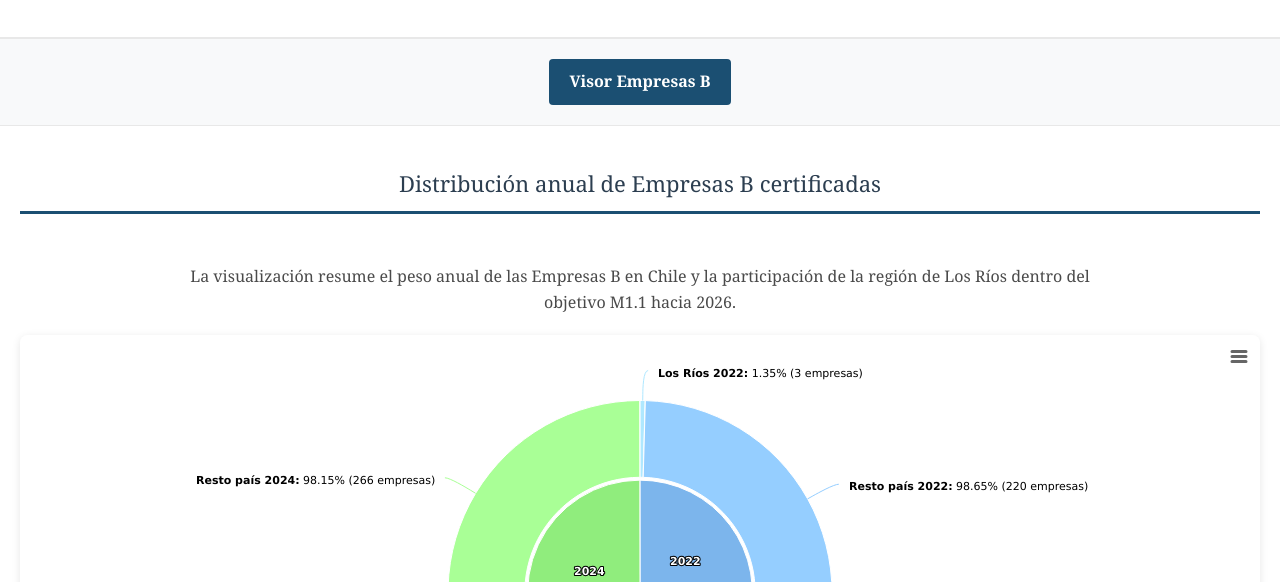
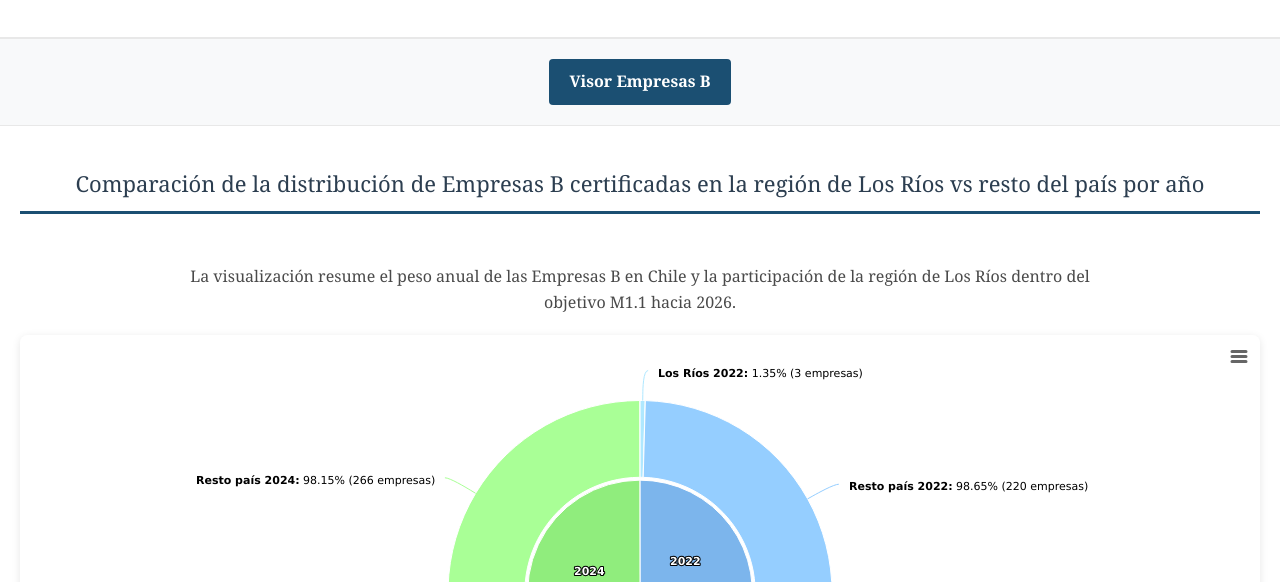
Before and after one commit to ObservaLosRios/empresas-b-certificadas, a plain HTML site: page docs/index.html in a window 1280 px wide. Shown: the part 218-800 px from the top of the page. Drawn offline with nearby package versions, Linux system fonts and the light colour scheme.

Commit message:
Actualizar título de sección del visor

```diff
--- a/docs/index.html
+++ b/docs/index.html
@@ -31,7 +31,7 @@
 
     <div class="container">
         <section id="empresas-b" class="section active">
-            <h2 class="section-title">Distribución anual de Empresas B certificadas</h2>
+            <h2 class="section-title">Comparación de la distribución de Empresas B certificadas en la región de Los Ríos vs resto del país por año</h2>
             <p class="chart-description">La visualización resume el peso anual de las Empresas B en Chile y la participación de la región de Los Ríos dentro del objetivo M1.1 hacia 2026.</p>
             <div class="chart-section">
                 <div id="container" class="chart-panel"></div>
```
